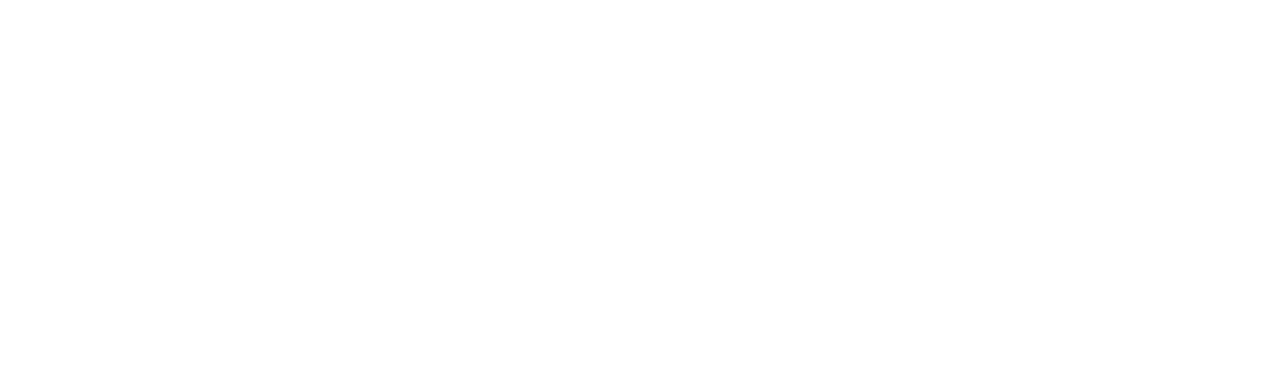
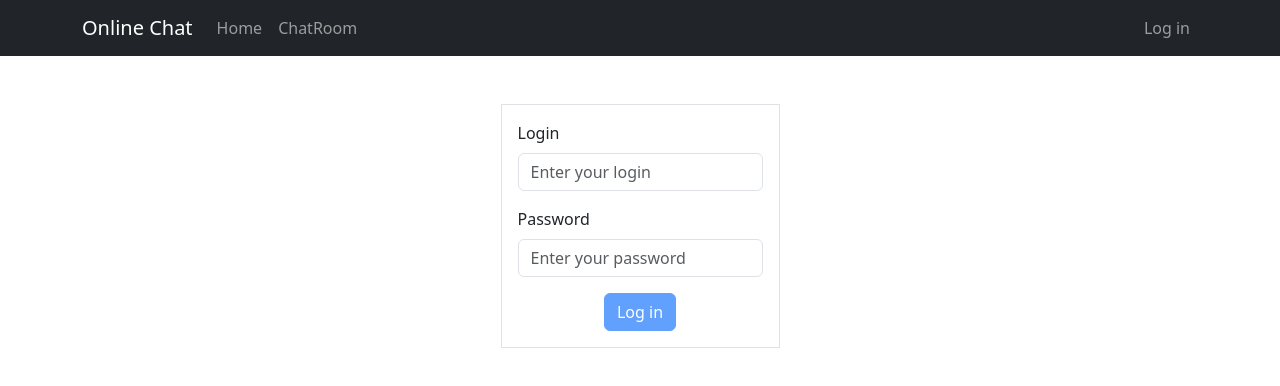
Before and after one commit to KubaD-D/OnlineChatFront, a React (Create React App) app: page /Login in a window 1280 px wide. Before the commit this address had no page. Shown: the top 386 px of the page. Built offline with nearby package versions, Linux system fonts and the light colour scheme.

Commit message:
Added login page layout

```diff
--- a/src/App.js
+++ b/src/App.js
@@ -3,6 +3,7 @@
 import ChatRoom from './pages/ChatRoom';
 import NavBar from './components/NavBar';
 import Home from './pages/Home';
+import Login from './pages/Login';
 
 function App() {
   return (
@@ -11,6 +12,7 @@
         <Routes>
           <Route path="/" element={<Home />} />
           <Route path="/ChatRoom" element={<ChatRoom username="admin" />} />
+          <Route path="/Login" element={<Login />} />
         </Routes>
       </BrowserRouter>
 
--- a/src/components/NavBar.js
+++ b/src/components/NavBar.js
@@ -16,7 +16,7 @@
             </Nav>
 
             <Nav className="ml-auto">
-              <Nav.Link as={Link} to="/">Log in</Nav.Link>
+              <Nav.Link as={Link} to="/Login">Log in</Nav.Link>
             </Nav>
 
           </Navbar.Collapse>
--- /dev/null
+++ b/src/pages/Login.js
@@ -0,0 +1,49 @@
+import { Button, Container, Form } from "react-bootstrap";
+import NavBar from "../components/NavBar";
+import { useState } from "react";
+
+const Login = () => {
+
+    const [login, setLogin] = useState("");
+    const [password, setPassword] = useState("");
+
+    const handleSubmit = () => {
+
+    }
+
+    return (
+        <>
+            <NavBar />
+
+            <Container className="d-flex justify-content-center">
+
+                <Form className="w-25 border p-3 mt-5" onSubmit={handleSubmit}>
+                    <Form.Group className="mb-3" controlId="formLogin">
+                        <Form.Label>Login</Form.Label>
+                        <Form.Control
+                         type="text"
+                         placeholder="Enter your login"
+                         value={login}
+                         onChange={e => setLogin(e.target.value)} />
+                    </Form.Group>
+
+                    <Form.Group className="mb-3" controlId="formPassword">
+                        <Form.Label>Password</Form.Label>
+                        <Form.Control
+                        type="password"
+                        placeholder="Enter your password"
+                        value={password}
+                        onChange={e => setPassword(e.target.value)} />
+                    </Form.Group>
+
+                    <div className="text-center">
+                        <Button variant={`primary${!login || !password ? " disabled" : ""}`} type="submit">Log in</Button>
+                    </div>
+                </Form>
+
+            </Container>
+        </>
+    );
+}
+
+export default Login;
```
Also changed, not shown: public/sample_messages.json (added, +62 -0 lines).
